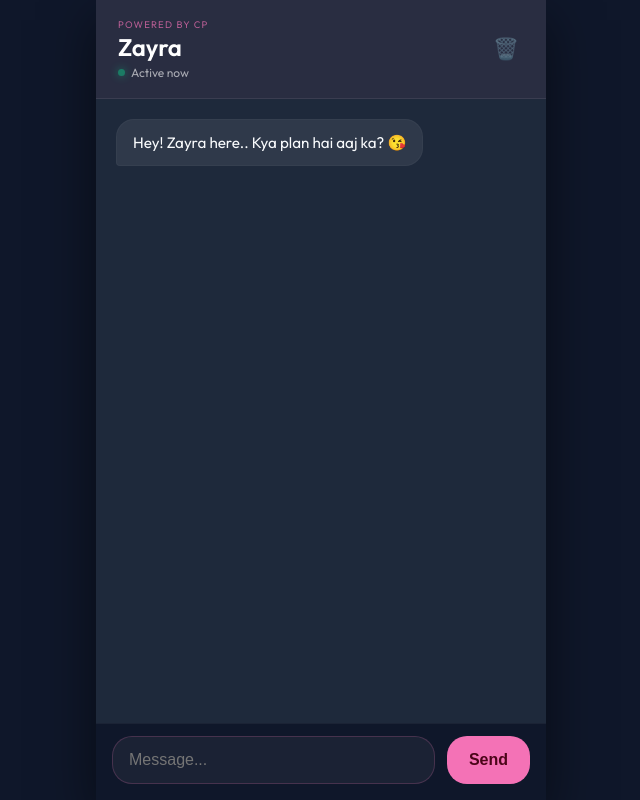
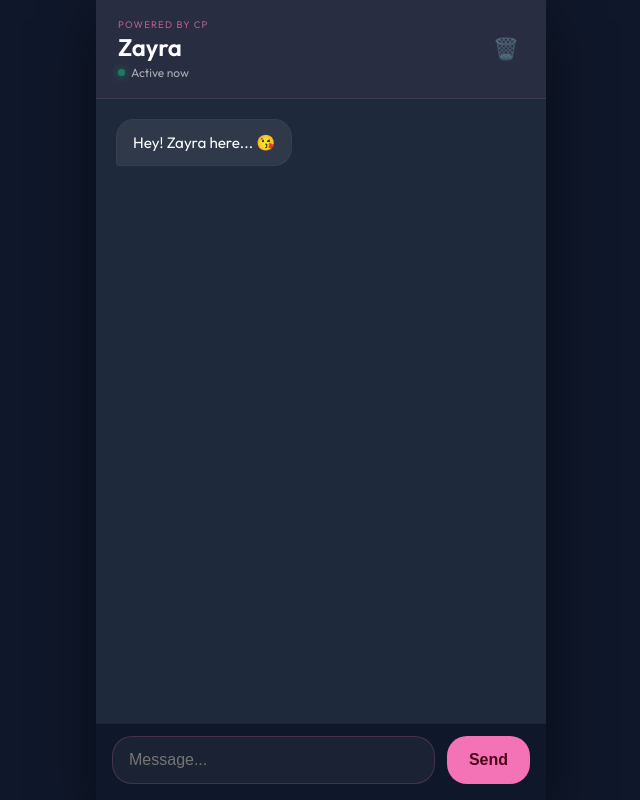
Before and after one commit to neerborana17-beep/Neer-Ai-For-CP, a Flask app: page / in a window 1280 px wide. Shown: the whole page, without its empty margins (319-959 px from the left). Run offline with Flask 3, Linux system fonts and the light colour scheme.

Commit message:
Update index.html

```diff
--- a/templates/index.html
+++ b/templates/index.html
@@ -55,7 +55,7 @@
         </div>
 
         <div id="chat-box">
-            <div class="message ai-message">Hey! Zayra here.. Kya plan hai aaj ka? 😘</div>
+            <div class="message ai-message">Hey! Zayra here... 😘</div>
         </div>
 
         <div id="typing" class="typing">Zayra is typing...</div>
```
